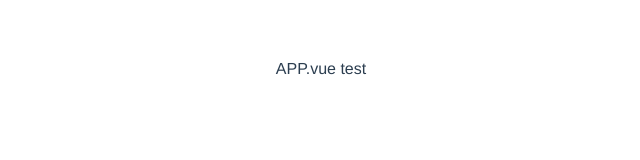
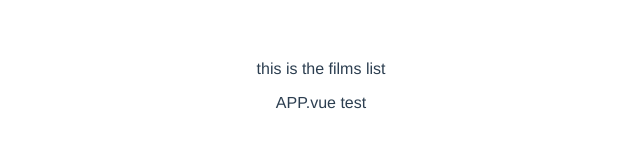
Before and after one commit to Braingains/Vue-Api-App-Ghibli, a Vue app: page / in a window 1280 px wide. Shown: the top 160 px of the page, without its empty margins (319-959 px from the left). Built offline with nearby package versions, Linux system fonts and the light colour scheme; no server answers.

Commit message:
films list component added

```diff
--- a/src/App.vue
+++ b/src/App.vue
@@ -1,26 +1,32 @@
 <template>
   <div id="app">
+    <films-list :films="films"> </films-list>
     <p> APP.vue test </p>
+
   </div>
 </template>
 
 <script>
-
+import FilmsList from './components/FilmsList.vue'
 
 export default {
   name: 'App',
   data (){
     return {
-      beers: [],
+      films: [],
 
     }
   },
   mounted(){
     fetch('https://ghibliapi.herokuapp.com/films')
     .then(res => res.json())
-    .then(beers => this.beers = beers);
+    .then(films => this.films = films)
+
+
   },
+
   components: {
+    'films-list': FilmsList
 
   }
 }
--- /dev/null
+++ b/src/components/FilmsList.vue
@@ -0,0 +1,17 @@
+<template>
+    <div>
+        <p> this is the films list </p>
+    </div>
+</template>
+
+<script>
+export default {
+    name: 'films-list',
+    props: ['films']
+
+}
+</script>
+
+<style>
+
+</style>
```
